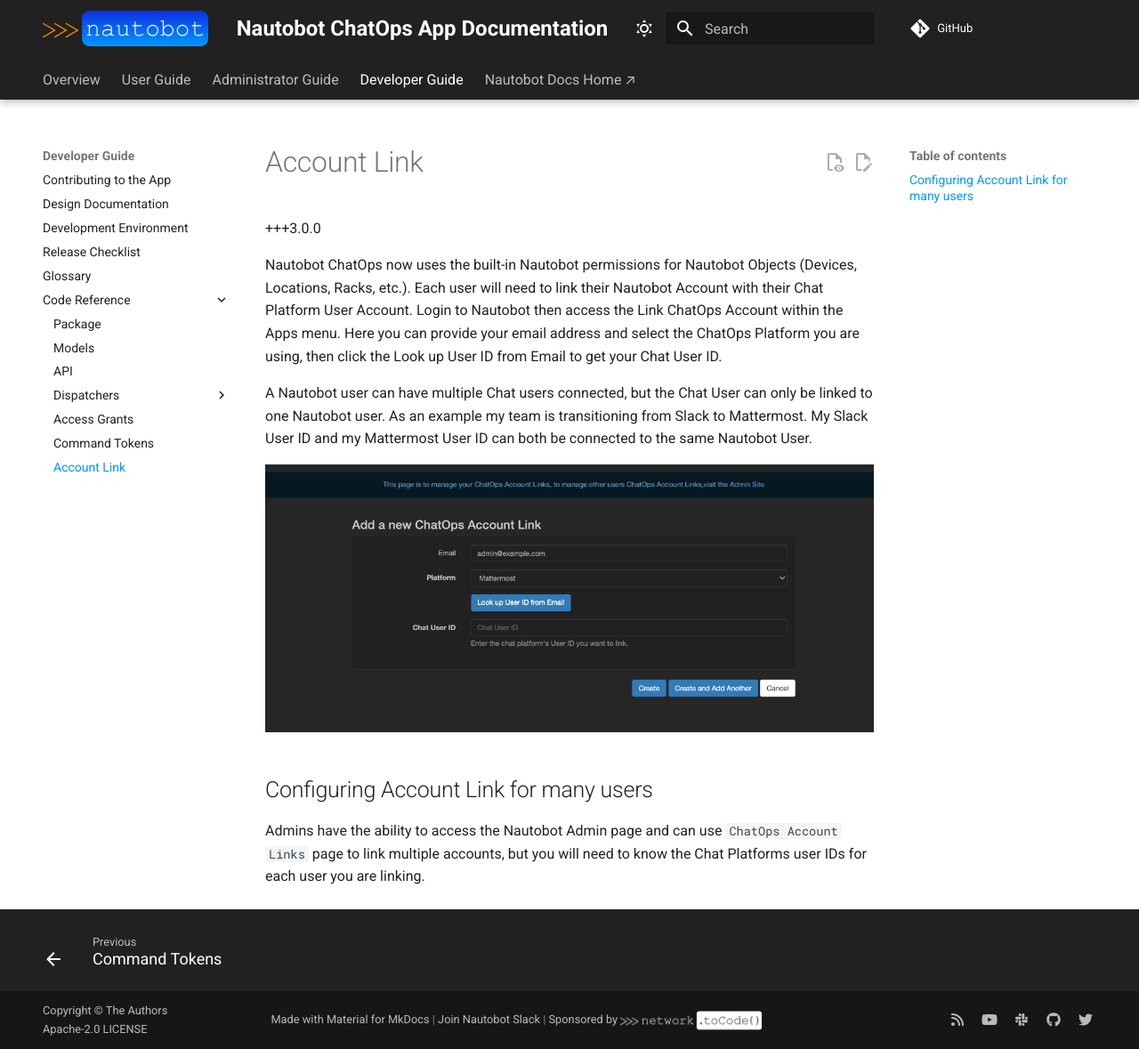
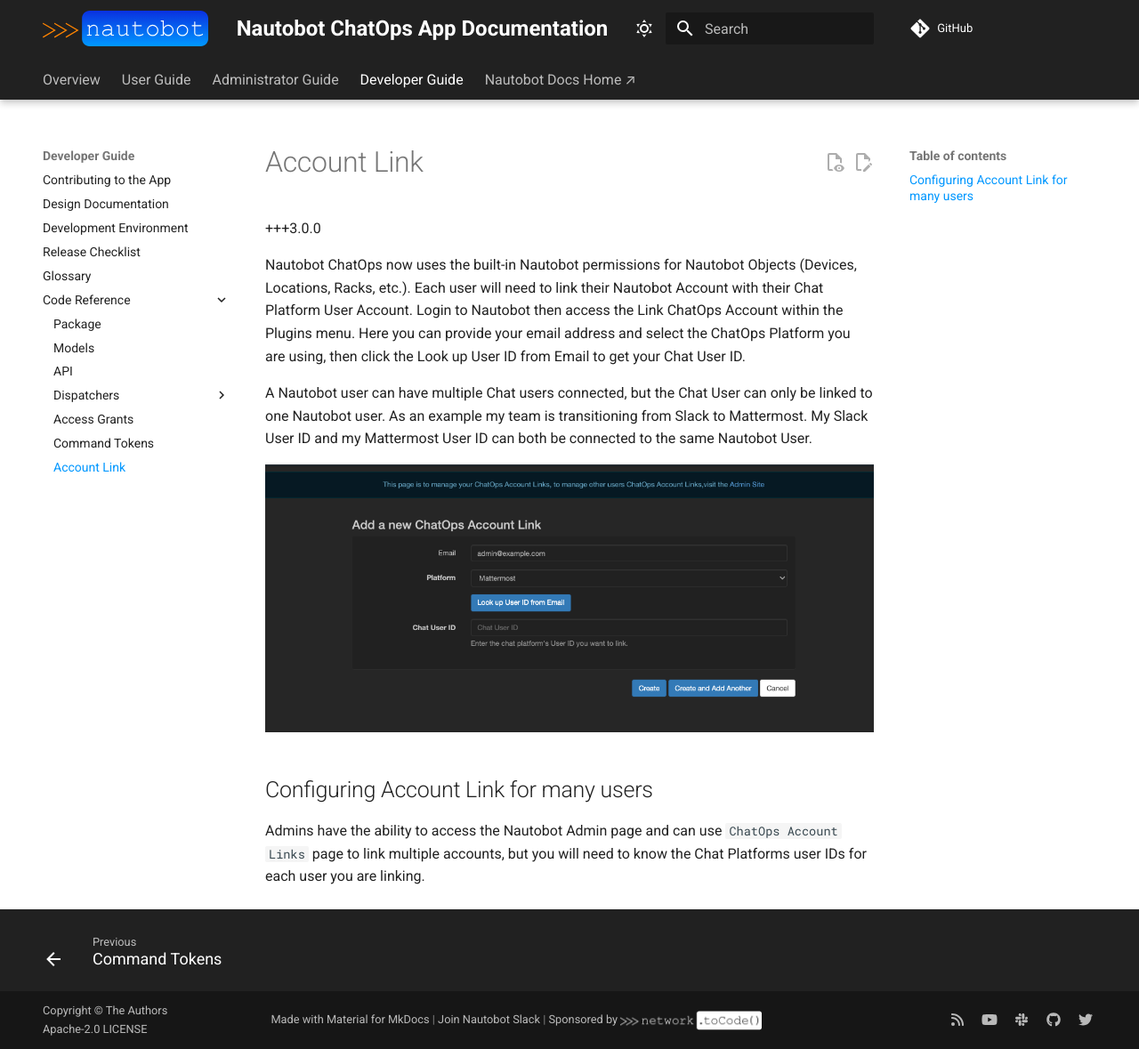
Before and after one commit to nautobot/nautobot-app-chatops, an MkDocs documentation site: the page built from docs/models/chatopsaccountlink.md, in a window 1280 px wide and 1179 px high. Shown: the whole window at 89% size. Built offline with MkDocs 1.6.1 and Material for MkDocs 9.7.7, drawn with Linux system fonts in a browser that asks for light colours; comment, search, counter and statistics services are not loaded.

Commit message:
addressing feedback

```diff
--- a/docs/models/chatopsaccountlink.md
+++ b/docs/models/chatopsaccountlink.md
@@ -3,7 +3,7 @@
 <!--account-link-->
 +++3.0.0
 
-Nautobot ChatOps now uses the built-in Nautobot permissions for Nautobot Objects (Devices, Locations, Racks, etc.). Each user will need to link their Nautobot Account with their Chat Platform User Account. Login to Nautobot then access the Link ChatOps Account within the Apps menu. Here you can provide your email address and select the ChatOps Platform you are using, then click the Look up User ID from Email to get your Chat User ID.
+Nautobot ChatOps now uses the built-in Nautobot permissions for Nautobot Objects (Devices, Locations, Racks, etc.). Each user will need to link their Nautobot Account with their Chat Platform User Account. Login to Nautobot then access the Link ChatOps Account within the Plugins menu. Here you can provide your email address and select the ChatOps Platform you are using, then click the Look up User ID from Email to get your Chat User ID.
 
 A Nautobot user can have multiple Chat users connected, but the Chat User can only be linked to one Nautobot user. As an example my team is transitioning from Slack to Mattermost. My Slack User ID and my Mattermost User ID can both be connected to the same Nautobot User.
 
```
Also changed, not shown: README.md (+7 -7 lines), docs/models/commandtoken.md (+1 -1 lines), docs/user/app_getting_started.md (+1 -1 lines).
